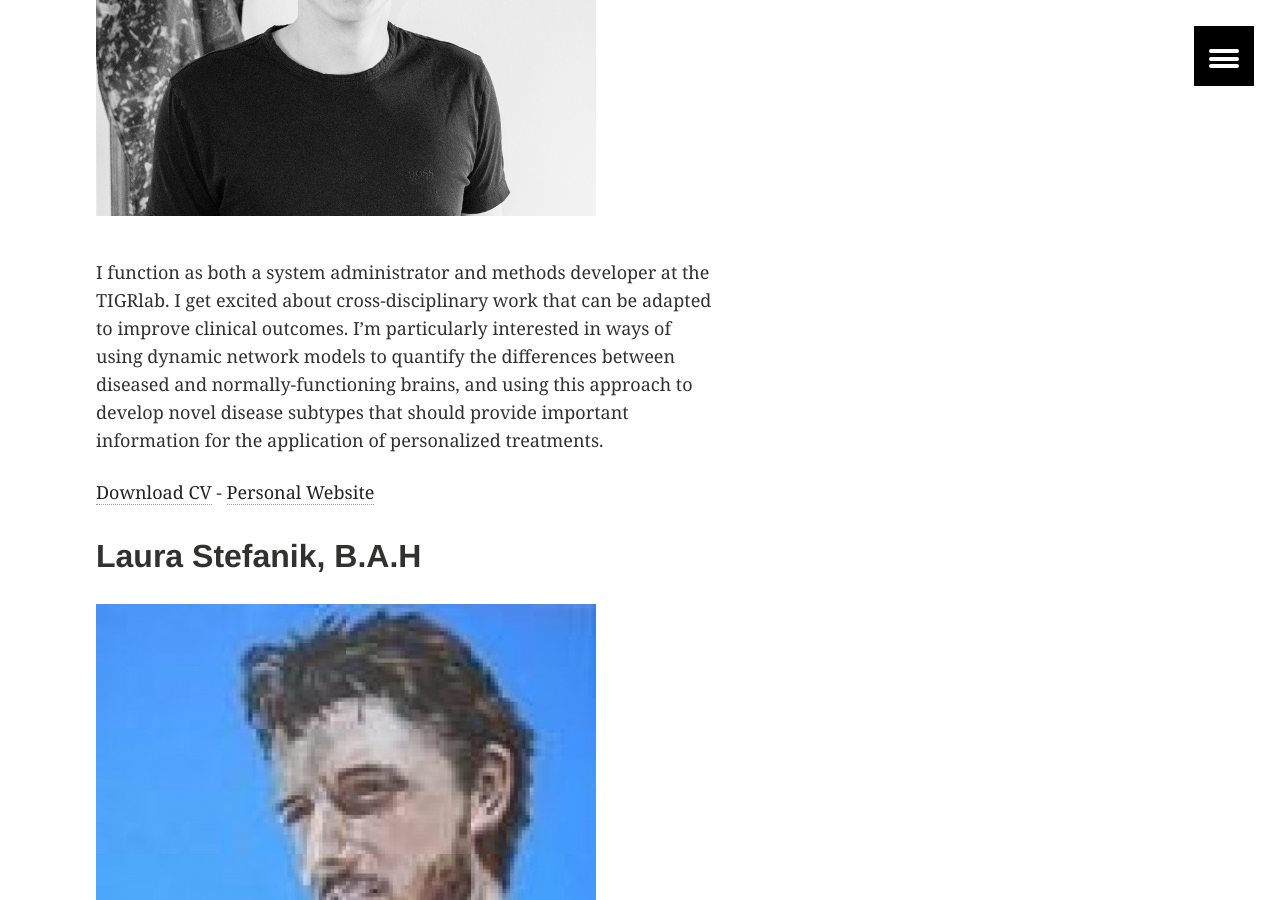
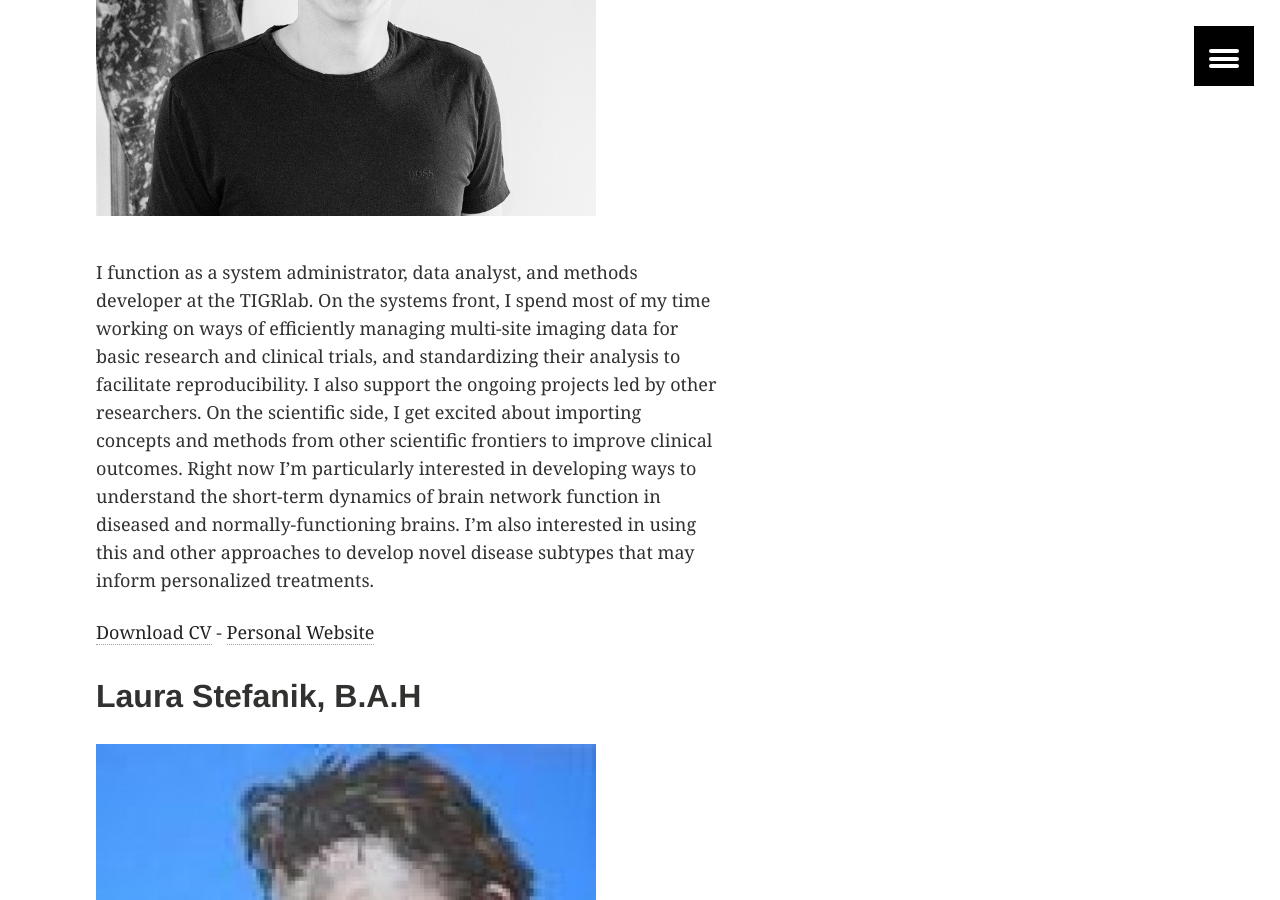
Before and after one commit to TIGRLab/tigrlab.github.io, a Jekyll site: the page built from members/index.md, in a window 1280 px wide and 900 px high, scrolled down 13301 px. Built offline with Jekyll 4.4.1, drawn with Linux system fonts in a browser that asks for light colours.

Commit message:
updated jdv blurb

```diff
--- a/members/index.md
+++ b/members/index.md
@@ -151,7 +151,7 @@ Joseph Viviano, M.Sc
 	<a href="/images/ppl.j.viviano.jpg"><img src="/images/ppl.j.viviano.jpg"></a>
 </figure>
 
-I function as both a system administrator and methods developer at the TIGRlab. I get excited about cross-disciplinary work that can be adapted to improve clinical outcomes. I'm particularly interested in ways of using dynamic network models to quantify the differences between diseased and normally-functioning brains, and using this approach to develop novel disease subtypes that should provide important information for the application of personalized treatments.
+I function as a system administrator, data analyst, and methods developer at the TIGRlab. On the systems front, I spend most of my time working on ways of efficiently managing multi-site imaging data for basic research and clinical trials, and standardizing their analysis to facilitate reproducibility. I also support the ongoing projects led by other researchers. On the scientific side, I get excited about importing concepts and methods from other scientific frontiers to improve clinical outcomes. Right now I'm particularly interested in developing ways to understand the short-term dynamics of brain network function in diseased and normally-functioning brains. I'm also interested in using this and other approaches to develop novel disease subtypes that may inform personalized treatments.
 
 [Download CV](https://github.com/josephdviviano/resume/blob/master/jdv-cv.pdf?raw=true) - [Personal Website](http://www.viviano.ca)
 
```
